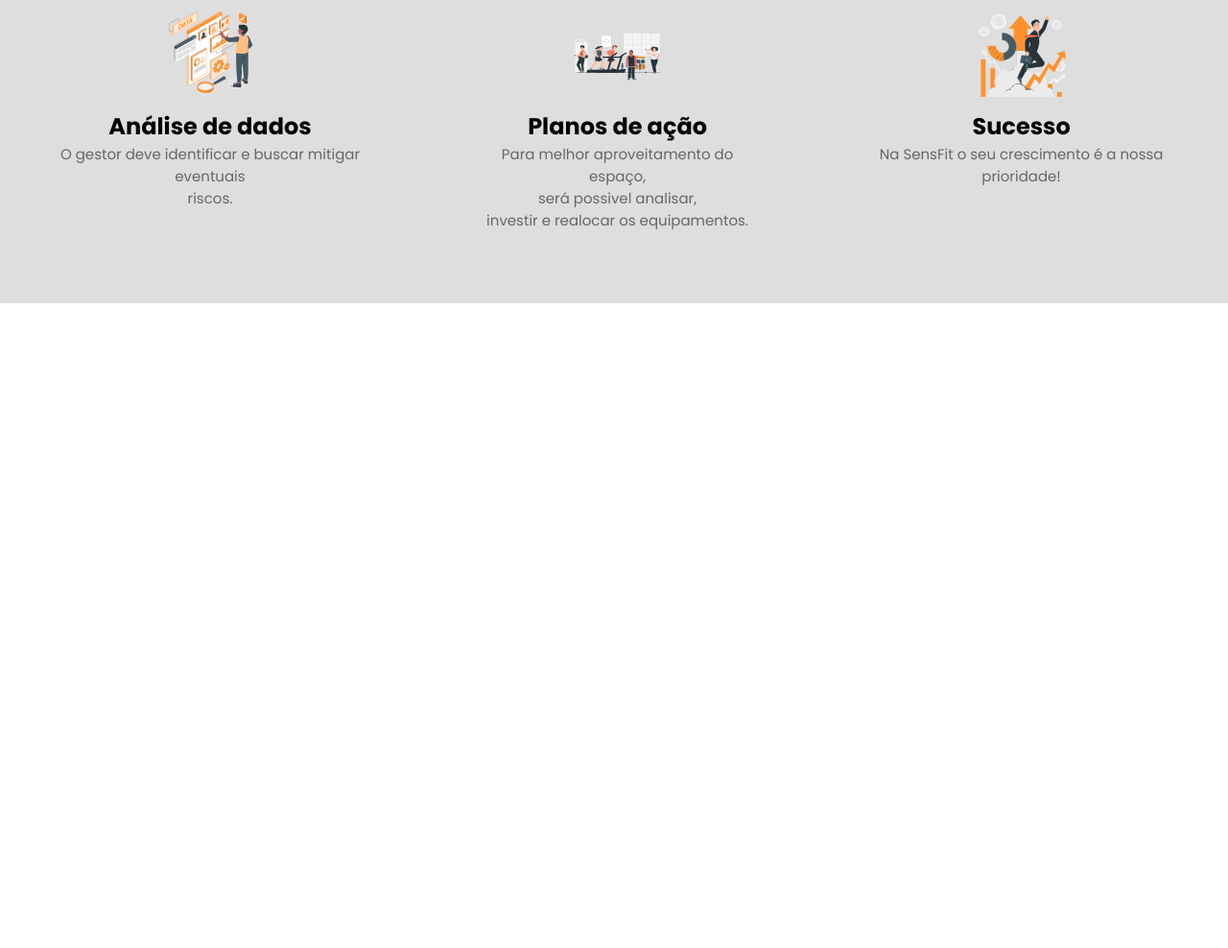
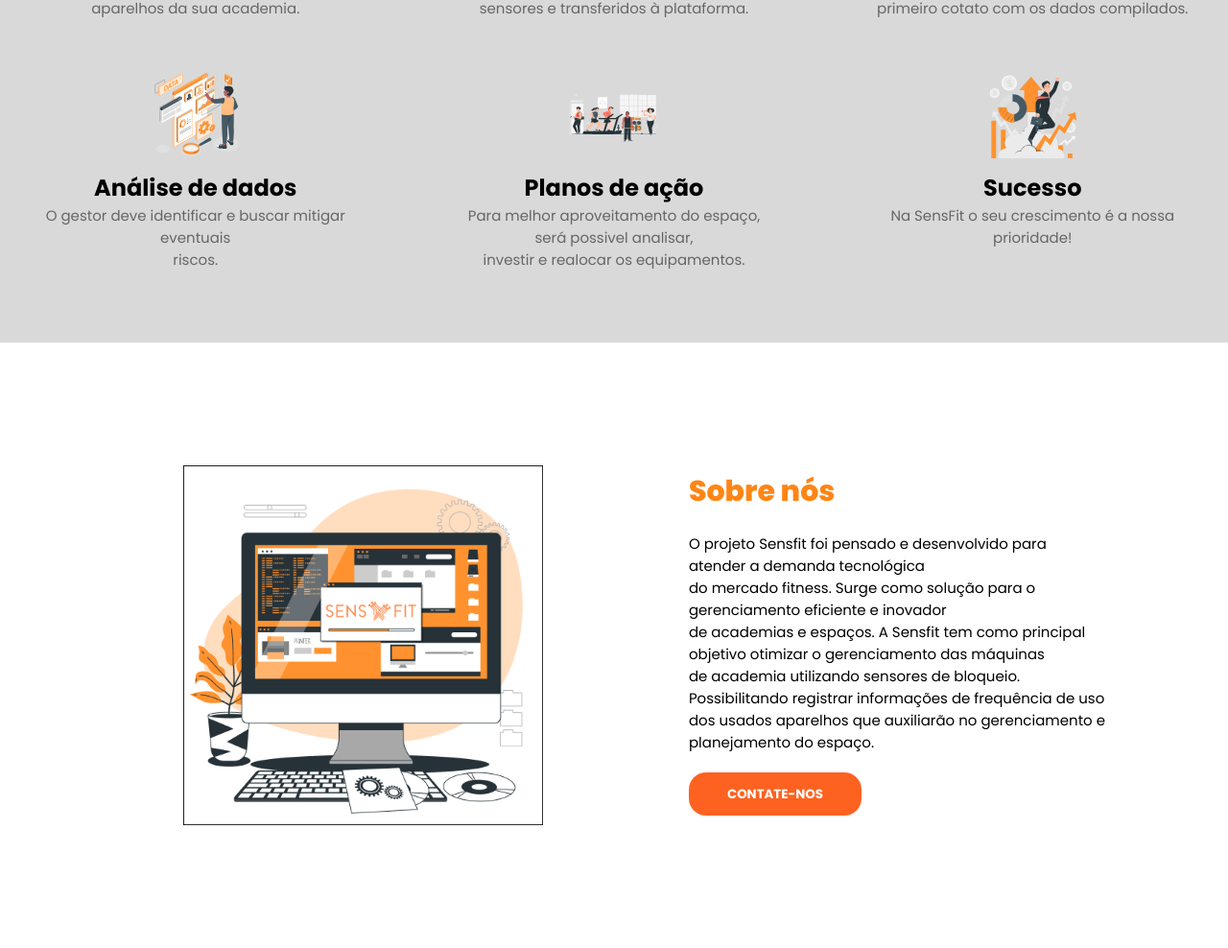
Before and after one commit to Grupo-3-SensFit/Entregaveis, a plain HTML site: page Site-Institucional/Index.html in a window 1280 px wide. Shown: the part 1735-2723 px from the top of the page at 96% size. Before the commit the page ends 2051 px from the top, so only its background shows below. Drawn offline with Linux system fonts and the light colour scheme.

Commit message:
CSS arrumado, e novas funções no menu do Site

```diff
--- a/Site-Institucional/Index.html
+++ b/Site-Institucional/Index.html
@@ -100,9 +100,9 @@
 
             </div>
         </section>
-    </main>
 
-    <main>
+
+
         <section id="processo">
             <div class="DiagramaProcesso">
                 <div class="conteudo-diagrama">
@@ -154,17 +154,35 @@
                         </div>
                     </div>
                 </div>
+            </div>
+        </section>
 
-            </div>
 
-        </section>
-    </main>
 
-    <main>
         <section>
+            <div class="container-plataforma">
+                <div class="image-plataforma">
+                    <img src="img/sense.png">
+                </div>
+                <div class="s1-plataforma">
+                    <h1>Sobre nós</h1>
 
-            <!-- Integrar o Conteudo da Plataforma -->
+                    <p> O projeto Sensfit foi pensado e desenvolvido para <br> atender a demanda tecnológica <br> do
+                        mercado
+                        fitness.
+                        Surge como solução para o <br> gerenciamento eficiente e inovador <br> de academias e espaços. A
+                        Sensfit tem como principal <br> objetivo otimizar o gerenciamento das máquinas <br> de academia
+                        utilizando
+                        sensores de bloqueio. <br> Possibilitando registrar informações de frequência de uso <br> dos
+                        usados
+                        aparelhos
+                        que auxiliarão no gerenciamento e <br> planejamento do espaço.
 
+                    </p>
+                    <div class="botao-plataforma">
+                        <button onclick="">CONTATE-NOS</button>
+                    </div>
+                </div>
         </section>
     </main>
 
--- a/Site-Institucional/css/style.css
+++ b/Site-Institucional/css/style.css
@@ -7,6 +7,7 @@
     padding: 0;
     box-sizing: border-box;
     font-family: Poppins, sans-serif;
+    scroll-behavior: smooth;
 }
 
 #home {
@@ -59,9 +60,8 @@ nav {
     padding: 16px;
     left: 0;
     gap: 32px;
+}
 
-
-}
 
 #navbar-list {
     display: flex;
@@ -105,6 +105,27 @@ nav {
     transform-origin: left;
     background-color: black;
 }
+
+
+nav.active {
+    background-color: white;
+    color: #FD6220;
+}
+
+nav.active #navbar-list a{
+    color: black;
+}
+
+nav.active #navbar-list a:hover {
+    color: #FD6220;
+}
+
+nav.active #navbar-list .nav-links::before {
+    background-color: #FD6220;
+}
+
+
+
 
 
 #logo {
@@ -251,20 +272,18 @@ button#mobile-button.active .line:last-child {
 .container {
     background-color: white;
     display: flex;
+    justify-content: space-evenly;
     flex-direction: row;
     align-items: center;
     align-content: center;
     justify-items: end;
-    margin-top: 5%;
-    margin-bottom: 10%;
+    padding: 10%;
 }
 
 .s1 h1 {
     font-size: 30px;
     color: #ff8515;
     display: flex;
-    justify-content: center;
-    font-family: "Poppins", sans-serif;
     font-weight: 800;
     font-style: normal;
     margin-bottom: 20px;
@@ -281,10 +300,8 @@ button#mobile-button.active .line:last-child {
 
 .s1 {
     display: flex;
-    align-items: center;
     justify-content: space-around;
     flex-direction: column;
-    padding-left: 15%;
 }
 
 
@@ -295,8 +312,6 @@ button#mobile-button.active .line:last-child {
 }
 
 .botao {
-    display: flex;
-    justify-content: center;
     width: 400px;
     height: 50px;
     padding: 50;
@@ -330,48 +345,31 @@ button#mobile-button.active .line:last-child {
 
 .DiagramaProcesso {
     display: flex;
-    /* Define o layout flexbox para o elemento */
     flex-direction: column;
-    /* Organiza os elementos filhos na vertical (um em cima do outro) */
     align-items: center;
-    /* Alinha os elementos filhos horizontalmente no centro */
     height: fit-content;
-    /* Define a altura para caber no conteúdo */
     width: 100%;
-    /* Define a largura como 90% da largura da tela */
     margin: 0 auto;
-    /* Aplica margem zero em cima e embaixo, e margem automática nas laterais para centralizar horizontalmente */
     padding-top: 50px;
-    /* Adiciona 70px acima de espaçamento*/
-    background-color: #DEDEDE;
-    /* Define a cor de fundo como cinza claro */
+    background-color: #D9D9D9;
     padding-bottom: 50px;
 }
 
 .titulo-diagrama {
     text-align: center;
-    /* Alinha o texto do header no centro da pag */
 }
 
-/* Define estilos para o elemento h1 dentro do header */
 .titulo-diagrama h1 {
-    font-family: 'Poppins', sans-serif;
-    /* Define a fonte como Poppins, com fallback para sans-serif */
     font-size: 30px;
-    /* Define o tamanho da fonte (grande)*/
     color: #FF8515;
-    /* Define a cor do texto */
     font-weight: 800;
-    /* Aumenta o peso da fonte para 800 (mais bold) */
+
 }
 
 .titulo-diagrama p {
     font-family: 'Poppins', sans-serif;
-    /* Define a fonte */
     font-size: 1em;
-    /* Define o tamanho da fonte */
     color: #666;
-    /* Define a cor do texto como cinza escuro */
 }
 
 .conteudo-diagrama {
@@ -381,42 +379,100 @@ button#mobile-button.active .line:last-child {
 
 .cards {
     flex-direction: row;
-    /*cards na horizontal (um ao lado do outro) */
-    display: flex;
+    display: grid;
+    grid-template-columns: 1fr 1fr 1fr;
     text-align: center;
-    /* Alinha o texto dos cards no centro */
-    /* justify-content: space-around; */
     gap: 80px;
-    /* Define um espaço de 100px entre os cards  */
     padding: 2%;
-    /* Adiciona 2% de padding em todas as bordas dos cards */
     height: 50%;
 }
 
 
 .card img {
     height: 100px;
-    ;
-    /* Define a altura da imagem como 200px */
     width: 100px;
-    ;
-    /* Define a largura da imagem como 200px */
 }
 
 .card h2 {
     font-family: 'Poppins', sans-serif;
     font-weight: 700;
-    /* Aumenta o peso da fonte para 800 (mais bold) */
     color: #000000;
-    /* Cor do h */
 }
 
 .card p {
     font-family: 'Poppins', sans-serif;
     color: #666;
     font-size: 15px;
-    /* Cor do p */
 }
 
-/* Plataforma */
-/* Colocar o CSS da Plataforma */
+
+.container-plataforma {
+    background-color: white;
+    display: flex;
+    justify-content: space-between;
+    flex-direction: row;
+    align-items: center;
+    align-content: center;
+    justify-items: end;
+    padding: 10%;
+}
+
+.s1-plataforma h1 {
+    font-size: 30px;
+    color: #ff8515;
+    display: flex;
+    font-weight: 800;
+    font-style: normal;
+    margin-bottom: 20px;
+}
+
+.s1-plataforma p {
+    color: rgb(0, 0, 0);
+    display: flex;
+    text-align: start;
+    font-size: 15px;
+    font-style: normal;
+    margin-bottom: 20px;
+}
+
+.s1-plataforma {
+    display: flex;
+    justify-content: space-around;
+    flex-direction: column;
+}
+
+
+.image-plataforma img {
+    width: 75%;
+    height: 50%;
+    object-fit: cover;
+}
+
+.botao-plataforma {
+    width: 400px;
+    height: 50px;
+    padding: 50;
+}
+
+.botao-plataforma button {
+    width: 180px;
+    height: 45px;
+    border-radius: 18px;
+    border: 0;
+    font-family: Poppins;
+    transition: 0.3s;
+    color: white;
+    background-color: #FD6220;
+    font-weight: bold;
+}
+
+.botao-plataforma button:hover {
+    background-color: #D9D9D9;
+    color: #808080;
+}
+
+.image-plataforma {
+    display: flex;
+    align-items: center;
+    justify-content: space-around;
+}
--- a/Site-Institucional/js/menu.js
+++ b/Site-Institucional/js/menu.js
@@ -1,9 +1,20 @@
 function menuLateral(e) {
-
     let navlist = document.querySelector('#navbar-list');
     let mobileButton = document.querySelector('#mobile-button')
     mobileButton.classList.toggle('active');
     navlist.classList.toggle('show')
 
+}
 
+function menuScroll (){
+    const scroll = window.scrollY;
+    if (scroll > 0) {
+        document.querySelector('nav').classList.add("active")
+        document.querySelector('#logo').src="img/LogoLaranja2.png"
+    } else {
+        document.querySelector('nav').classList.remove("active")
+        document.querySelector('#logo').src="img/LogoBranca2.png"
+    }
 }
+
+document.addEventListener('scroll', menuScroll)
```
Also changed, not shown: Site-Institucional/index2.html (+6 -6 lines), Site-Institucional/img/logoLaranja2.png (added), Site-Institucional/img/sense.png (renamed from Site-Institucional/sense.png).
